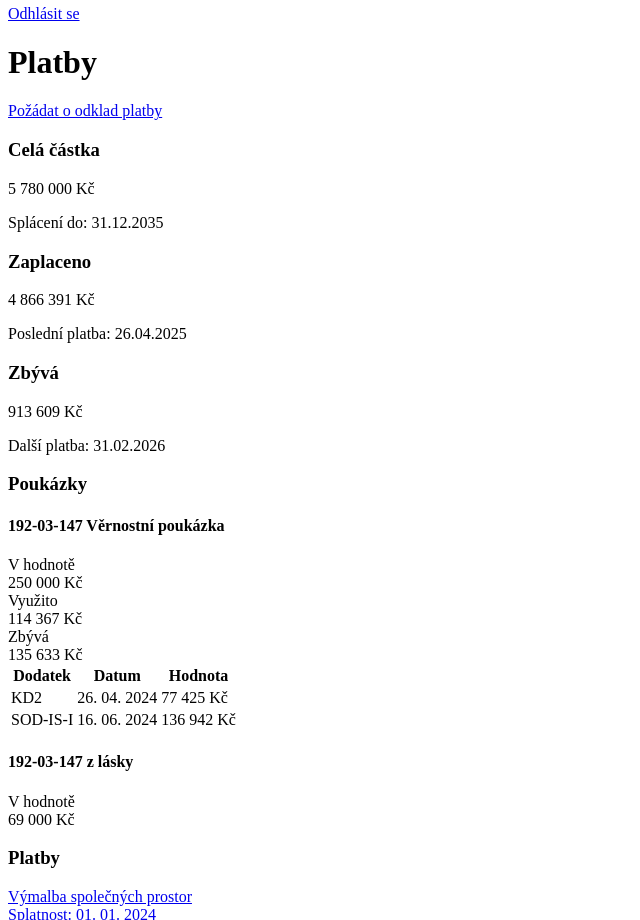
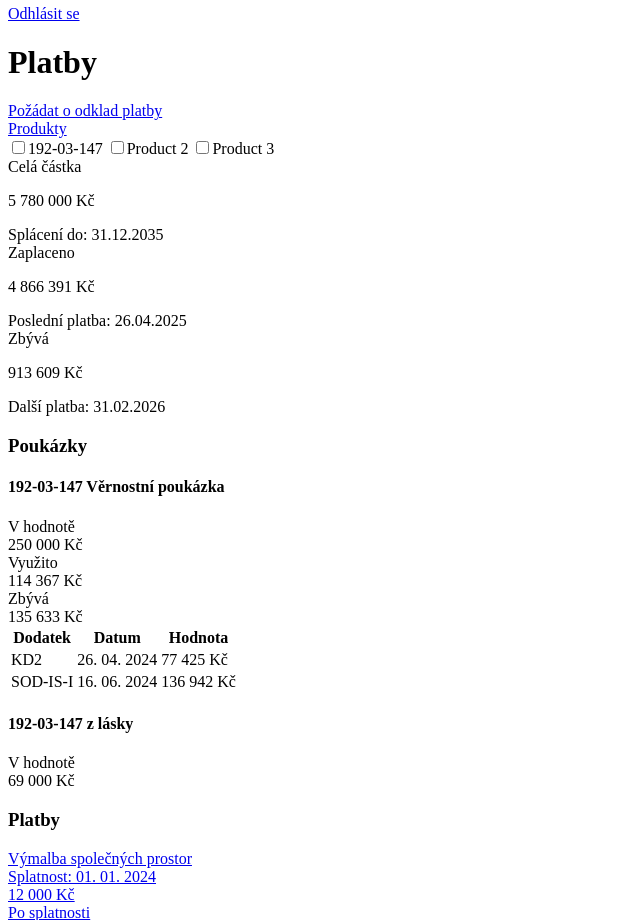
Before and after one commit to TomVitha/ois-vue, a Vue app: page /platby in a window 1280 px wide. Shown: the part 1262-2182 px from the top of the page, without its empty margins (0-640 px from the left). Built offline with nearby package versions, Linux system fonts and the light colour scheme.

Commit message:
Payments trifecta redesign

```diff
--- a/src/views/Platby.vue
+++ b/src/views/Platby.vue
@@ -14,13 +14,29 @@
     <template #actions>
       <div class="btn-list">
         <RouterLink to="/zadosti">
-          <!-- <svg xmlns="http://www.w3.org/2000/svg" width="24" height="24" viewBox="0 0 24 24" fill="none" stroke="currentColor" stroke-width="2" stroke-linecap="round" stroke-linejoin="round" class="icon icon-tabler icons-tabler-outline icon-tabler-arrow-back-up">
-            <path stroke="none" d="M0 0h24v24H0z" fill="none" />
-            <path d="M9 14l-4 -4l4 -4" />
-            <path d="M5 10h11a4 4 0 1 1 0 8h-1" />
-          </svg> -->
           Požádat o odklad platby
         </RouterLink>
+      </div>
+    </template>
+
+    <template #toolbar>
+      <!-- Filter: Dropdown (units) -->
+      <div class="dropdown">
+        <a href="#" class="btn dropdown-toggle" data-bs-toggle="dropdown">
+          Produkty
+          <!-- <span class="badge ms-2">192-03-147</span> -->
+        </a>
+        <div class="dropdown-menu">
+          <label class="dropdown-item">
+            <input class="form-check-input m-0 me-2" type="checkbox" />192-03-147
+          </label>
+          <label class="dropdown-item">
+            <input class="form-check-input m-0 me-2" type="checkbox" />Product 2
+          </label>
+          <label class="dropdown-item">
+            <input class="form-check-input m-0 me-2" type="checkbox" />Product 3
+          </label>
+        </div>
       </div>
     </template>
 
@@ -72,13 +88,13 @@
       </ul>
     </Alert> -->
 
-    <!-- CONTENT -->
+
     <div class="row row-deck row-cards">
-      <div class="col-md-4">
+
+      <!-- <div class="col-md-4">
         <div class="card">
           <div class="card-body">
             <h3 class="card-title">Celá částka</h3>
-            <!-- <div class="subheader">Celá částka</div> -->
             <p class="h1 m-0">5&nbsp;780&nbsp;000&nbsp;Kč</p>
             <div class="text-secondary mt-2">Splácení do: 31.12.2035</div>
           </div>
@@ -97,6 +113,34 @@
         <div class="card">
           <div class="card-body">
             <h3 class="card-title">Zbývá</h3>
+            <p class="h1 m-0 text-red">913&nbsp;609&nbsp;Kč</p>
+            <div class="text-secondary mt-2">Další platba: 31.02.2026</div>
+          </div>
+        </div>
+      </div> -->
+
+      <div class="col-md-4">
+        <div class="card card-md">
+          <div class="card-body">
+            <div class="subheader mb-1">Celá částka</div>
+            <p class="h1 mb-0 me-2">5&nbsp;780&nbsp;000&nbsp;Kč</p>
+            <div class="text-secondary mt-2">Splácení do: 31.12.2035</div>
+          </div>
+        </div>
+      </div>
+      <div class="col-md-4">
+        <div class="card card-md">
+          <div class="card-body">
+            <div class="subheader mb-1">Zaplaceno</div>
+            <p class="h1 m-0 text-green">4&nbsp;866&nbsp;391&nbsp;Kč</p>
+            <div class="text-secondary mt-2">Poslední platba: 26.04.2025</div>
+          </div>
+        </div>
+      </div>
+      <div class="col-md-4">
+        <div class="card card-md">
+          <div class="card-body">
+            <div class="subheader mb-1">Zbývá</div>
             <p class="h1 m-0 text-red">913&nbsp;609&nbsp;Kč</p>
             <div class="text-secondary mt-2">Další platba: 31.02.2026</div>
           </div>
```
